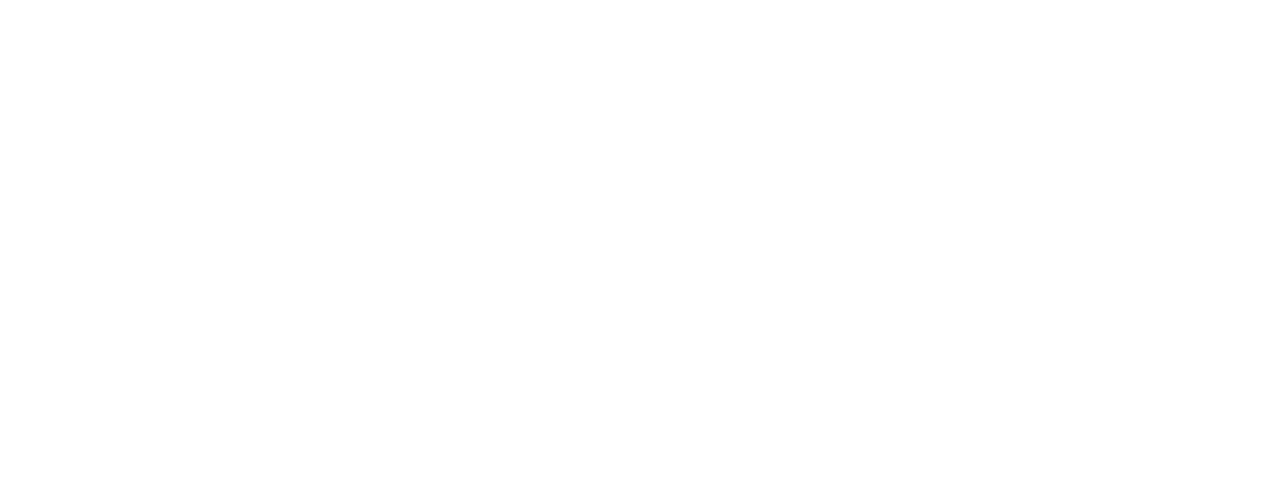
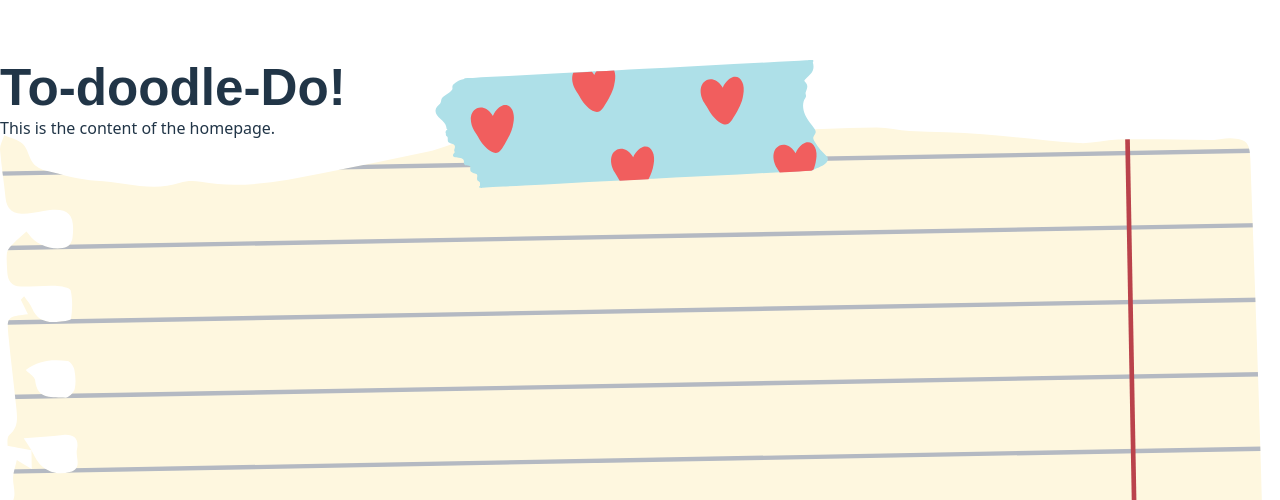
Before and after one commit to NSS-Day-Cohort-76/mini-hack-todo, a React (Vite) app: page / in a window 1280 px wide. Shown: the part 300-800 px from the top of the page. Built offline with nearby package versions, Linux system fonts and the light colour scheme; a web font is replaced by a local one.

Commit message:
routing fix

```diff
--- a/src/components/Tasks.jsx
+++ b/src/components/Tasks.jsx
@@ -1,8 +1,16 @@
+import "./Home.css"
+
 export const Tasks = () => {
 
-    return (<>
-
-    </>)
+    return ( <section className="section-container">
+      <img className="background-img" src="/images/doodle.svg" alt="Example" />
+      <div className="section-header">
+        <h1 className="doodle">To-doodle-Do!</h1>
+      </div>
+      <div className="section-content">
+        <p>This is the content of the homepage.</p>
+      </div>
+    </section>)
 
 
 
--- a/src/views/ApplicationViews.jsx
+++ b/src/views/ApplicationViews.jsx
@@ -6,6 +6,7 @@
 import { Leaderboard } from "../components/Leaderboard";
 import { CompletedTasks } from "../components/CompletedTasks";
 import { useEffect, useState } from "react";
+
 
 export const ApplicationViews = () => {
     const [currentUser, setCurrentUser] = useState({});
```
Also changed, not shown: src/components/Home.css (renamed from src/Home.css).
